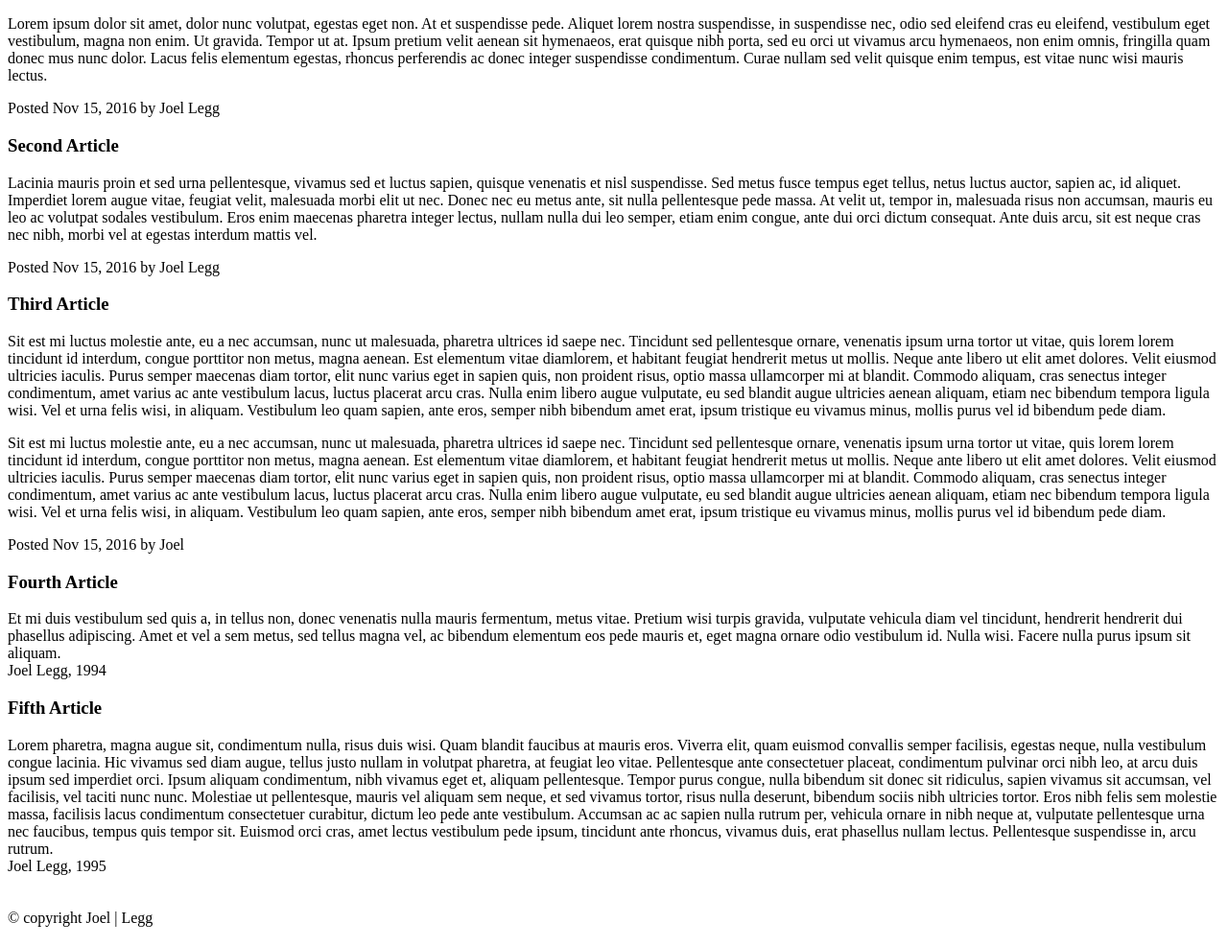
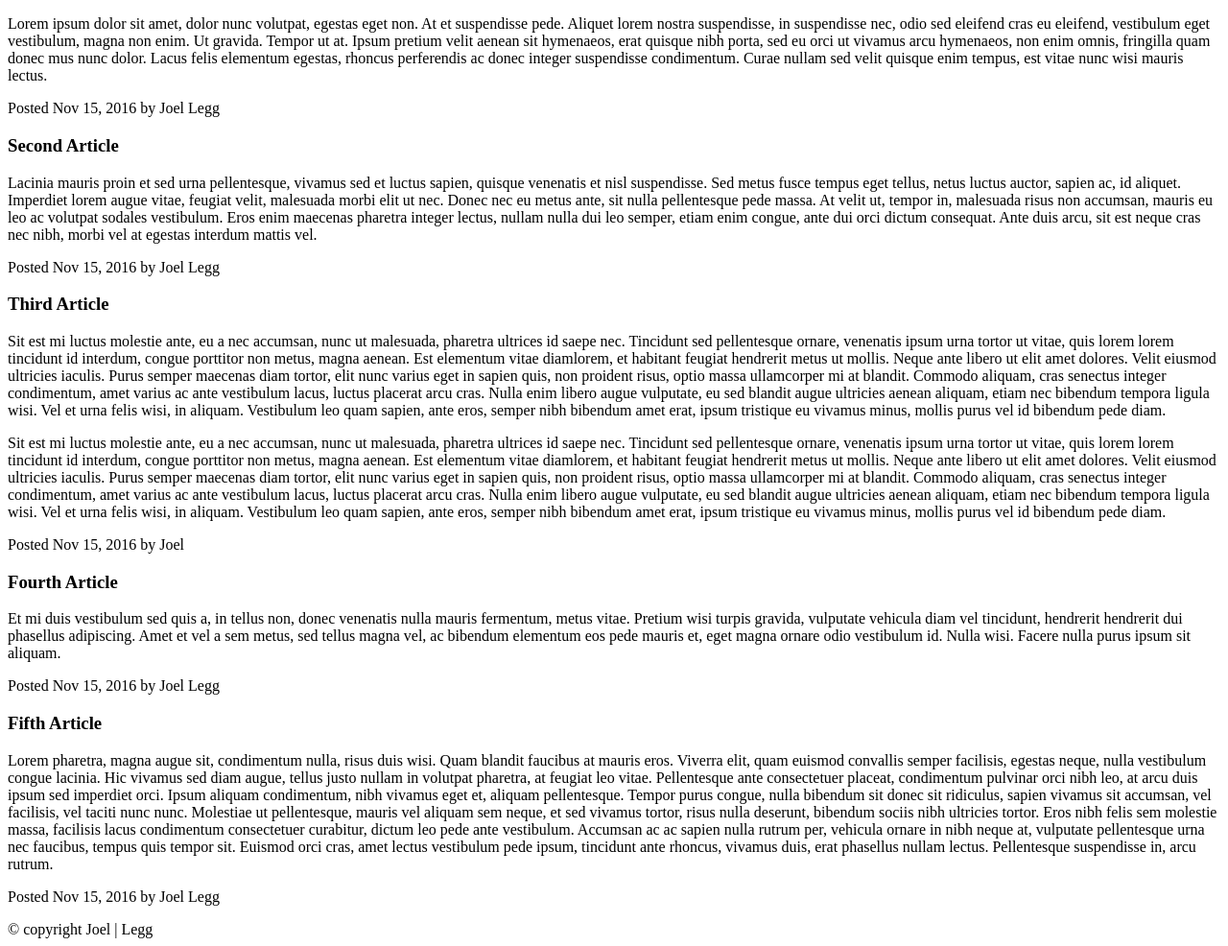
Before and after one commit to joellegg/HTML-1-blog-page, a plain HTML site: page index.html in a window 1280 px wide. Shown: the part 91-1077 px from the top of the page at 96% size. Drawn offline with Linux system fonts and the light colour scheme.

Commit message:
better formated the articles

```diff
--- a/index.html
+++ b/index.html
@@ -55,15 +55,36 @@
 	</footer>
 </article>
 
+<article>
+	<header>
+		<h3>
+			Fourth Article
+		</h3>
+	</header>
+	<p>
+		Et mi duis vestibulum sed quis a, in tellus non, donec venenatis nulla mauris fermentum, metus vitae. Pretium wisi turpis gravida, vulputate vehicula diam vel tincidunt, hendrerit hendrerit dui phasellus adipiscing. Amet et vel a sem metus, sed tellus magna vel, ac bibendum elementum eos pede mauris et, eget magna ornare odio vestibulum id. Nulla wisi. Facere nulla purus ipsum sit aliquam.
+	</p>
+	<footer>
+		<p>
+			Posted Nov 15, 2016 by Joel Legg
+		</p>
+	</footer>
+</article>
 
-
-
-<h3>Fourth Article</h3>
-<article>Et mi duis vestibulum sed quis a, in tellus non, donec venenatis nulla mauris fermentum, metus vitae. Pretium wisi turpis gravida, vulputate vehicula diam vel tincidunt, hendrerit hendrerit dui phasellus adipiscing. Amet et vel a sem metus, sed tellus magna vel, ac bibendum elementum eos pede mauris et, eget magna ornare odio vestibulum id. Nulla wisi. Facere nulla purus ipsum sit aliquam.</article>
-<footer>Joel Legg, 1994</footer>
-
-<h3>Fifth Article</h3>
-<article>Lorem pharetra, magna augue sit, condimentum nulla, risus duis wisi. Quam blandit faucibus at mauris eros. Viverra elit, quam euismod convallis semper facilisis, egestas neque, nulla vestibulum congue lacinia. Hic vivamus sed diam augue, tellus justo nullam in volutpat pharetra, at feugiat leo vitae. Pellentesque ante consectetuer placeat, condimentum pulvinar orci nibh leo, at arcu duis ipsum sed imperdiet orci. Ipsum aliquam condimentum, nibh vivamus eget et, aliquam pellentesque. Tempor purus congue, nulla bibendum sit donec sit ridiculus, sapien vivamus sit accumsan, vel facilisis, vel taciti nunc nunc. Molestiae ut pellentesque, mauris vel aliquam sem neque, et sed vivamus tortor, risus nulla deserunt, bibendum sociis nibh ultricies tortor. Eros nibh felis sem molestie massa, facilisis lacus condimentum consectetuer curabitur, dictum leo pede ante vestibulum. Accumsan ac ac sapien nulla rutrum per, vehicula ornare in nibh neque at, vulputate pellentesque urna nec faucibus, tempus quis tempor sit. Euismod orci cras, amet lectus vestibulum pede ipsum, tincidunt ante rhoncus, vivamus duis, erat phasellus nullam lectus. Pellentesque suspendisse in, arcu rutrum.</article>
-<footer>Joel Legg, 1995</footer><br><br>
+<article>
+	<header>
+		<h3>
+			Fifth Article
+		</h3>
+	</header>
+	<p>
+		Lorem pharetra, magna augue sit, condimentum nulla, risus duis wisi. Quam blandit faucibus at mauris eros. Viverra elit, quam euismod convallis semper facilisis, egestas neque, nulla vestibulum congue lacinia. Hic vivamus sed diam augue, tellus justo nullam in volutpat pharetra, at feugiat leo vitae. Pellentesque ante consectetuer placeat, condimentum pulvinar orci nibh leo, at arcu duis ipsum sed imperdiet orci. Ipsum aliquam condimentum, nibh vivamus eget et, aliquam pellentesque. Tempor purus congue, nulla bibendum sit donec sit ridiculus, sapien vivamus sit accumsan, vel facilisis, vel taciti nunc nunc. Molestiae ut pellentesque, mauris vel aliquam sem neque, et sed vivamus tortor, risus nulla deserunt, bibendum sociis nibh ultricies tortor. Eros nibh felis sem molestie massa, facilisis lacus condimentum consectetuer curabitur, dictum leo pede ante vestibulum. Accumsan ac ac sapien nulla rutrum per, vehicula ornare in nibh neque at, vulputate pellentesque urna nec faucibus, tempus quis tempor sit. Euismod orci cras, amet lectus vestibulum pede ipsum, tincidunt ante rhoncus, vivamus duis, erat phasellus nullam lectus. Pellentesque suspendisse in, arcu rutrum.
+	</p>
+	<footer>
+		<p>
+			Posted Nov 15, 2016 by Joel Legg
+		</p>
+	</footer>
+</article>
 
 <footer>&copy copyright Joel | Legg</footer>
```
